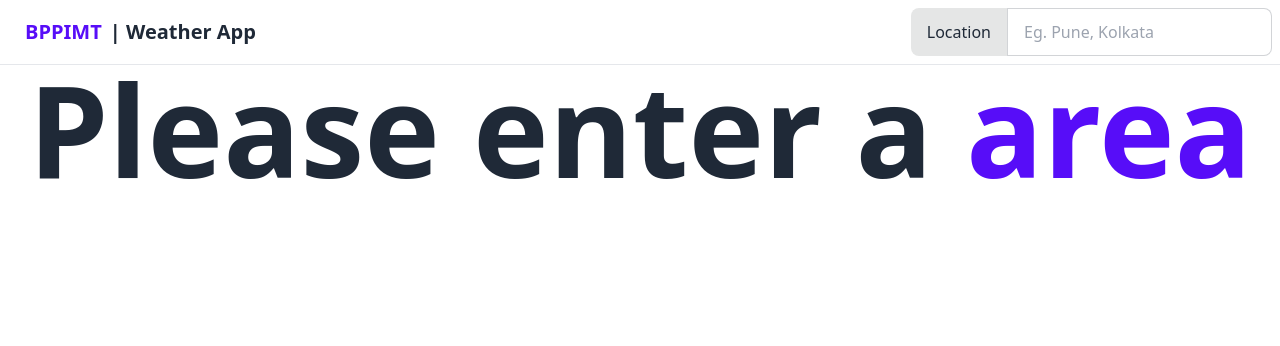
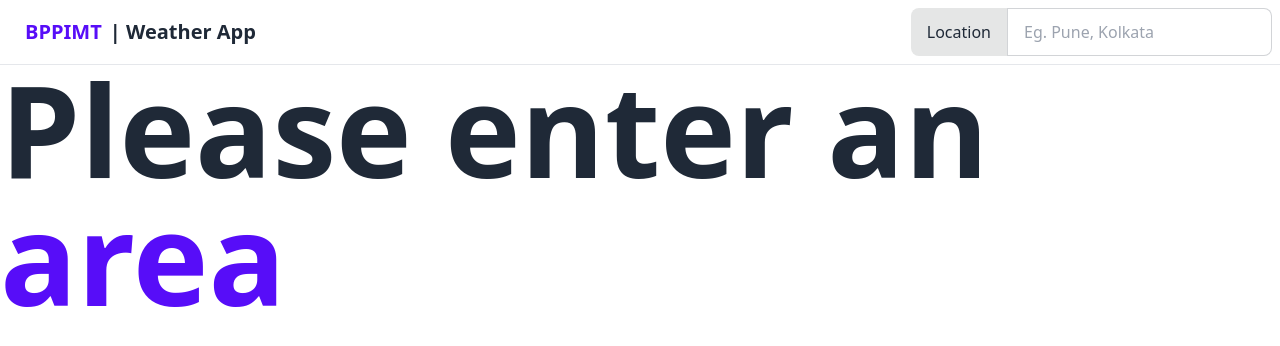
Before and after one commit to PrithvirajMazumder/bppimt-weather-app, a SvelteKit app: page / in a window 1280 px wide. Shown: the top 346 px of the page. Built offline with nearby package versions, Linux system fonts and the light colour scheme.

Commit message:
refactor: minor spellcheck

```diff
--- a/src/routes/+page.svelte
+++ b/src/routes/+page.svelte
@@ -182,7 +182,7 @@
 		{#if !weatherInfo}
 			<div>
 				<h1 class="text-9xl font-extrabold">
-					Please enter a
+					Please enter an
 					<span class="text-primary">area</span>
 				</h1>
 			</div>
```
